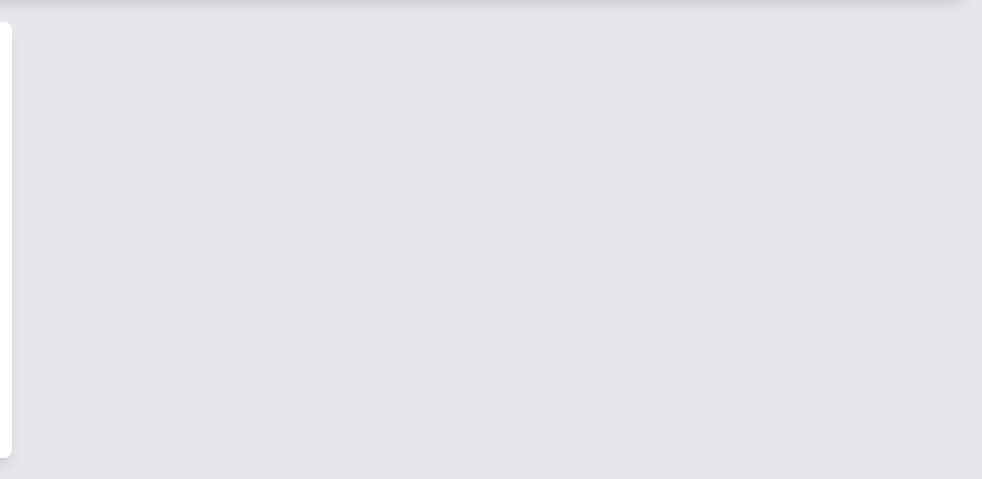
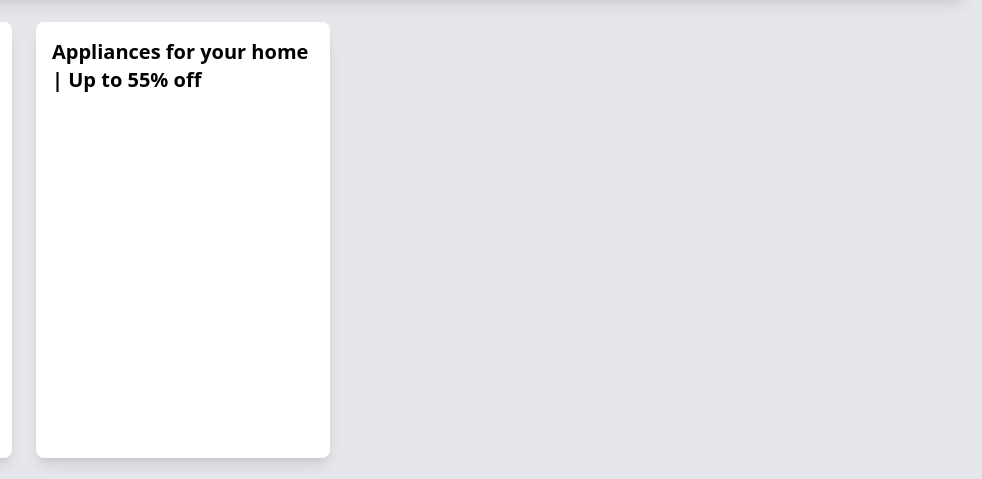
Before and after one commit to sirohiHarsh/Amazon-Clone, a plain HTML site: page index.html in a window 1280 px wide. Shown: the part 462-941 px from the top of the page, 298-1280 px from the left. Drawn offline with nearby package versions, Linux system fonts and the light colour scheme.

Commit message:
create appliances product card 2 structure

```diff
--- a/index.html
+++ b/index.html
@@ -152,6 +152,11 @@
                 <a href="https://www.amazon.in/b/?_encoding=UTF8&node=12414705031&pd_rd_w=QceTJ&content-id=amzn1.sym.f8e82c51-0408-4554-a158-9be4d776850d&pf_rd_p=f8e82c51-0408-4554-a158-9be4d776850d&pf_rd_r=PQ201XDA1233VT011NW7&pd_rd_wg=vhoKz&pd_rd_r=17152b59-ecdf-4671-bf6c-bfa4e2d1b256&ref_=pd_hp_d_atf_unk" class="text-blue-600 hover:underline mt-4 text-sm">Explore all</a>
             </div>
 
+        <!-- Product Card 2: 2 images -->
+            <div class="bg-white rounded-lg shadow-lg p-4 flex flex-col product-card">
+                <h3 class="text-xl font-bold mb-2">Appliances for your home | Up to 55% off</h3>
+                <div class="grid grid-cols-1 gap-2 flex-grow">
+
 
 </body>
 </html>
```
